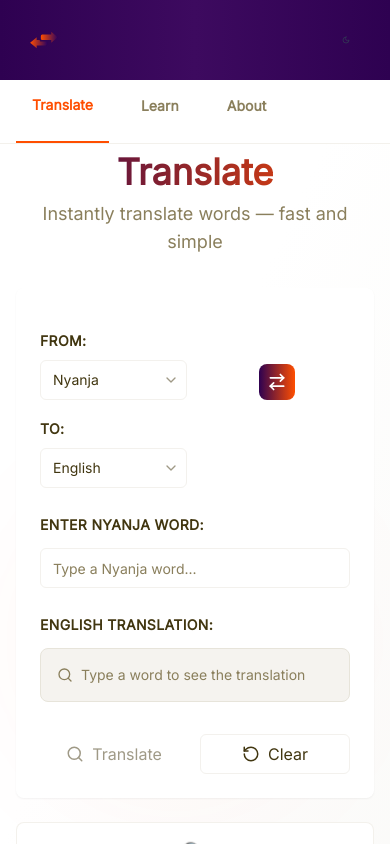
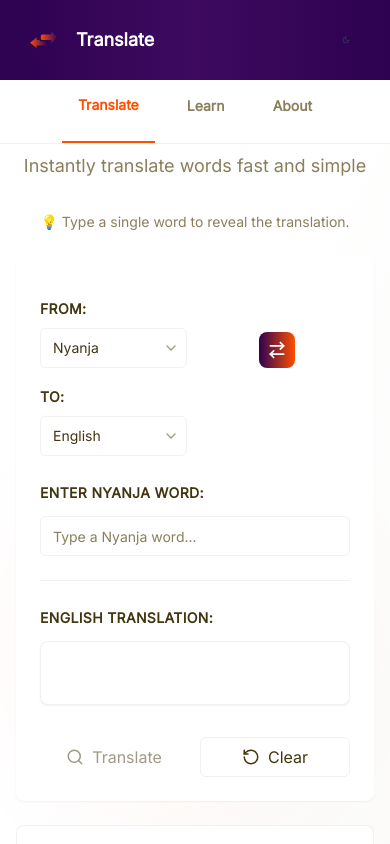
Before and after one commit to tmotionman/Ancestro-Translate, a React (Vite) app: page / in a window 390 px wide. Both pictures are taken after a click on the button "Get Started". Built offline with nearby package versions, Linux system fonts and the light colour scheme.

Commit message:
chore(ui): polish Translate/Learn/About UIs, responsive splash, translation box styling, misc fixes

```diff
--- a/src/App.jsx
+++ b/src/App.jsx
@@ -1,5 +1,6 @@
 import React, { useEffect, useState } from 'react';
 import { motion } from 'framer-motion';
+import { Search, BookOpen, Clock } from 'lucide-react';
 import { Toaster } from 'react-hot-toast';
 import TranslateLogo from '../ASSETS/Translate logo.svg';
 import { TranslatorCard } from './components/TranslatorCard';
@@ -65,7 +66,7 @@ function App() {
             <div className="flex items-center justify-center">
               <img src={TranslateLogo} alt="Translate logo" className="w-10 h-10 object-contain" />
             </div>
-            <h1 className="text-xl font-bold hidden sm:block text-white mr-4">
+            <h1 className="text-lg sm:text-xl font-bold text-white mr-4">
               Translate
             </h1>
           </motion.div>
@@ -76,16 +77,14 @@ function App() {
             transition={{ delay: 0.2 }}
             className="flex items-center gap-4"
           >
-            <nav className="hidden sm:flex items-center gap-3">
-              <a href="https://ancestro.pages.dev/about" target="_blank" rel="noopener noreferrer" className="text-white text-sm hover:text-[#ffddcc] transition-colors">Ancestro</a>
-            </nav>
+            {/* Ancestro link removed per request */}
             <ThemeToggle />
           </motion.div>
         </header>
 
         {/* Tab Navigation (fixed, below header) */}
         <div className="fixed top-20 left-0 right-0 z-40 bg-background flex justify-center border-b border-border/50 h-16">
-          <div className="w-full max-w-2xl flex gap-4 px-4 sm:px-0">
+          <div className="w-full max-w-2xl flex gap-4 px-4 sm:px-0 justify-center">
             <button
               onClick={() => setActiveTab('translate')}
               className={`pb-3 px-4 font-semibold text-sm transition-all ${
@@ -133,12 +132,20 @@ function App() {
                     transition={{ delay: 0.2 }}
                     className="text-center space-y-2 mb-8"
                   >
-                    <h2 className="text-4xl font-bold bg-gradient-to-r from-[#2e0151] to-[#ff4e00] bg-clip-text text-transparent">
-                      Translate
-                    </h2>
+                    {/* H2 removed per request */}
                     <p className="text-muted-foreground text-lg">
-                      Instantly translate words — fast and simple
+                      Instantly translate words fast and simple
                     </p>
+                  </motion.div>
+
+                  {/* Tip displayed at top of Translate tab */}
+                  <motion.div
+                    initial={{ opacity: 0 }}
+                    animate={{ opacity: 1 }}
+                    transition={{ delay: 0.25 }}
+                    className="text-center mb-4"
+                  >
+                    <p className="text-sm text-muted-foreground">💡 Type a single word to reveal the translation.</p>
                   </motion.div>
 
                   {/* Translator Card */}
@@ -149,6 +156,7 @@ function App() {
                   >
                     <TranslatorCard />
                   </motion.div>
+
 
                   {/* Recent Searches */}
                   <motion.div
@@ -168,17 +176,17 @@ function App() {
                   >
                     {[
                       {
-                        icon: '🔍',
+                        icon: <Search className="w-8 h-8 mx-auto text-[#2e0151]" />,
                         title: 'Instant Translation',
                         description: 'Real-time translation as you type',
                       },
                       {
-                        icon: '📚',
+                        icon: <BookOpen className="w-8 h-8 mx-auto text-[#2e0151]" />,
                         title: 'Rich Dictionary',
                         description: '300+ Nyanja words with English meanings',
                       },
                       {
-                        icon: '💾',
+                        icon: <Clock className="w-8 h-8 mx-auto text-[#2e0151]" />,
                         title: 'Search History',
                         description: 'Your recent translations are saved',
                       },
@@ -188,7 +196,7 @@ function App() {
                         className="p-4 rounded-lg bg-card border border-border/50 text-center hover:shadow-md transition-shadow"
                         whileHover={{ y: -4 }}
                       >
-                    <div className="text-2xl mb-2">{feature.icon}</div>
+                        <div className="mb-2">{feature.icon}</div>
                         <h3 className="font-semibold text-sm">{feature.title}</h3>
                         <p className="text-xs text-muted-foreground mt-1">{feature.description}</p>
                       </motion.div>
--- a/src/components/About.jsx
+++ b/src/components/About.jsx
@@ -56,17 +56,7 @@ export const About = () => {
       className="w-full max-w-5xl mx-auto space-y-8"
     >
             {/* Header */}
-            <motion.div variants={itemVariants} className="text-center space-y-4">
-              <div className="flex justify-center mb-4">
-                <img
-                  src={TranslateLogo}
-                  alt="Ancestro Translate"
-                  className="w-20 h-20 object-contain"
-                />
-              </div>
-              <h1 className="text-4xl sm:text-5xl font-bold bg-gradient-to-r from-[#2e0151] to-[#ff4e00] bg-clip-text text-transparent">
-                Ancestro Translate
-              </h1>
+            <motion.div variants={itemVariants} className="text-center space-y-2">
               <p className="text-xl text-gray-600 dark:text-gray-300">
                 Breaking down language barriers across African languages
               </p>
--- a/src/components/Learn.jsx
+++ b/src/components/Learn.jsx
@@ -38,14 +38,8 @@ export const Learn = () => {
         initial={{ opacity: 0, y: -20 }}
         animate={{ opacity: 1, y: 0 }}
         transition={{ delay: 0.2 }}
-        className="text-center space-y-3"
+        className="text-center"
       >
-        <div className="flex items-center justify-center gap-3 mb-2">
-          <BookOpen className="w-8 h-8 text-[#ff4e00]" />
-          <h2 className="text-4xl font-bold bg-gradient-to-r from-[#2e0151] to-[#ff4e00] bg-clip-text text-transparent">
-            Learn Words
-          </h2>
-        </div>
         <p className="text-muted-foreground">
           Select a category and click cards to flip and learn
         </p>
--- a/src/components/TranslatorCard.jsx
+++ b/src/components/TranslatorCard.jsx
@@ -126,10 +126,13 @@ export const TranslatorCard = () => {
           </div>
         </div>
 
+        {/* Divider between input and results */}
+        <div className="w-full border-t border-border/50 my-4" />
+
         {/* Output Section */}
         <div className="space-y-3">
           <label className="text-sm font-semibold uppercase tracking-wide">{languageNames[targetLanguage]} translation:</label>
-          <div className="relative min-h-12 p-4 rounded-lg bg-muted/50 border border-border">
+          <div className="relative min-h-16 p-4 rounded-lg bg-card border border-border/50 shadow-sm">
             <AnimatePresence mode="wait">
               {isLoading ? (
                 <motion.div
@@ -163,7 +166,7 @@ export const TranslatorCard = () => {
                   exit={{ opacity: 0, y: -10 }}
                   className="space-y-3"
                 >
-                  <p className="text-lg font-medium">{translatedText}</p>
+                  <p className="text-lg font-medium text-foreground">{translatedText}</p>
                   <div className="flex gap-2 mt-3">
                     <Button
                       size="sm"
@@ -196,16 +199,7 @@ export const TranslatorCard = () => {
                   {error}
                 </motion.div>
               ) : (
-                <motion.div
-                  key="placeholder"
-                  initial={{ opacity: 0 }}
-                  animate={{ opacity: 1 }}
-                  exit={{ opacity: 0 }}
-                  className="flex items-center gap-2 text-muted-foreground text-sm"
-                >
-                  <Search size={16} />
-                  <span>Type a word to see the translation</span>
-                </motion.div>
+                null
               )}
             </AnimatePresence>
           </div>
```
Also changed, not shown: src/components/SplashScreen.jsx (+19 -15 lines). Lines whose indentation alone changed are shown as unchanged.
